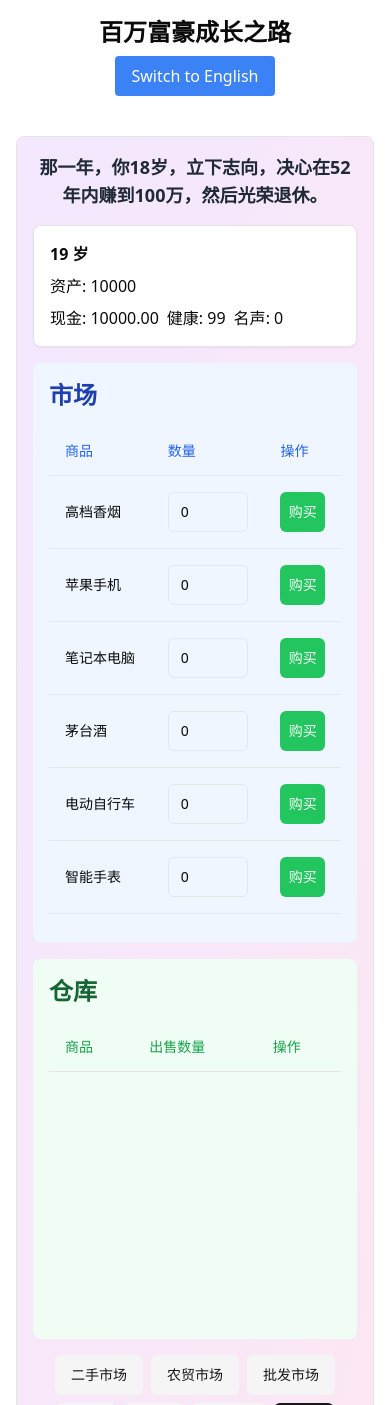
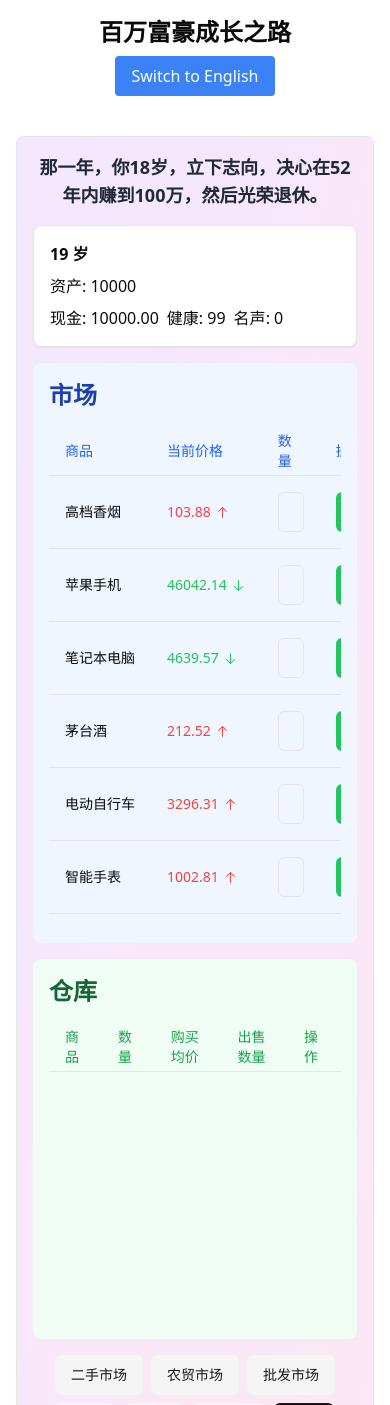
Before and after one commit to leapxx/city-entrepreneur, a Next.js app: page / in a window 390 px wide. Shown: the top 1405 px of the page. Built offline with nearby package versions, Linux system fonts and the light colour scheme.

Commit message:
fix: 增强移动端适配

```diff
--- a/src/components/Game/Inventory.tsx
+++ b/src/components/Game/Inventory.tsx
@@ -43,8 +43,8 @@ const Inventory: React.FC<InventoryProps> = ({ inventory, market, onSell }) => {
                     <TableHeader>
                         <TableRow>
                             <TableHead className="text-green-600">{t('commodity')}</TableHead>
-                            <TableHead className="text-green-600 hidden sm:table-cell">{t('quantity')}</TableHead>
-                            <TableHead className="text-green-600 hidden md:table-cell">{t('average_price')}</TableHead> {/* 新增列 */}
+                            <TableHead className="text-green-600">{t('quantity')}</TableHead>
+                            <TableHead className="text-green-600">{t('average_price')}</TableHead>
                             <TableHead className="text-green-600">{t('sell_quantity')}</TableHead>
                             <TableHead className="text-green-600">{t('operation')}</TableHead>
                         </TableRow>
@@ -55,10 +55,10 @@ const Inventory: React.FC<InventoryProps> = ({ inventory, market, onSell }) => {
                             return (
                                 <TableRow key={item.commodityId}>
                                     <TableCell>{commodity?.name}</TableCell>
-                                    <TableCell className="hidden sm:table-cell">{item.quantity}</TableCell>
-                                    <TableCell className="hidden md:table-cell">{item.averagePrice.toFixed(2)}</TableCell> {/* 新增单元格 */}
+                                    <TableCell>{item.quantity}</TableCell>
+                                    <TableCell>{item.averagePrice.toFixed(2)}</TableCell>
                                     <TableCell>
-                                        <div className="flex flex-col sm:flex-row items-center space-y-2 sm:space-y-0 sm:space-x-2">
+                                        <div className="flex flex-col items-center space-y-2">
                                             <Input
                                                 type="number"
                                                 value={quantities[item.commodityId] || 0}
@@ -70,12 +70,12 @@ const Inventory: React.FC<InventoryProps> = ({ inventory, market, onSell }) => {
                                                 onValueChange={(value) => handleQuantityChange(item.commodityId, value[0])}
                                                 max={item.quantity}
                                                 step={1}
-                                                className="w-32"
+                                                className="w-full"
                                             />
                                         </div>
                                     </TableCell>
                                     <TableCell>
-                                        <Button onClick={() => handleSell(item.commodityId)} className="bg-red-500 hover:bg-red-600 w-full sm:w-auto">{t('sell')}</Button>
+                                        <Button onClick={() => handleSell(item.commodityId)} className="bg-red-500 hover:bg-red-600 w-full">{t('sell')}</Button>
                                     </TableCell>
                                 </TableRow>
                             );
--- a/src/components/Game/Market.tsx
+++ b/src/components/Game/Market.tsx
@@ -45,8 +45,8 @@ const Market: React.FC<MarketProps> = ({ market, onBuy, playerMoney }: MarketPro
                     <TableHeader>
                         <TableRow>
                             <TableHead className="text-blue-600">{t('commodity')}</TableHead>
-                            <TableHead className="text-blue-600 hidden sm:table-cell">{t('current_price')}</TableHead>
-                            <TableHead className="text-blue-600 hidden md:table-cell">{t('last_price')}</TableHead>
+                            <TableHead className="text-blue-600">{t('current_price')}</TableHead>
+                            <TableHead className="text-blue-600 hidden sm:table-cell">{t('last_price')}</TableHead>
                             <TableHead className="text-blue-600">{t('quantity')}</TableHead>
                             <TableHead className="text-blue-600">{t('operation')}</TableHead>
                         </TableRow>
@@ -58,13 +58,13 @@ const Market: React.FC<MarketProps> = ({ market, onBuy, playerMoney }: MarketPro
                             return (
                                 <TableRow key={commodity.id}>
                                     <TableCell className="whitespace-nowrap">{commodityList[commodity.id]}</TableCell>
-                                    <TableCell className={`${priceColor} hidden sm:table-cell whitespace-nowrap`}>
+                                    <TableCell className={`${priceColor} whitespace-nowrap`}>
                                         {commodity.price.toFixed(2)}
                                         {priceChange !== 0 && (
                                             priceChange > 0 ? <ArrowUpIcon className="inline ml-1" /> : <ArrowDownIcon className="inline ml-1" />
                                         )}
                                     </TableCell>
-                                    <TableCell className="hidden md:table-cell whitespace-nowrap">
+                                    <TableCell className="hidden sm:table-cell whitespace-nowrap">
                                         {commodity.lastPrice !== undefined ? `${commodity.lastPrice.toFixed(2)}` : t('no_data')}
                                     </TableCell>
                                     <TableCell>
@@ -72,7 +72,7 @@ const Market: React.FC<MarketProps> = ({ market, onBuy, playerMoney }: MarketPro
                                             type="number"
                                             value={quantities[commodity.id] || 0}
                                             onChange={(e) => handleQuantityChange(commodity.id, parseInt(e.target.value) || 0)}
-                                            className="w-20"
+                                            className="w-full"
                                             min={0}
                                             max={Math.floor(playerMoney / commodity.price)}
                                         />
```
